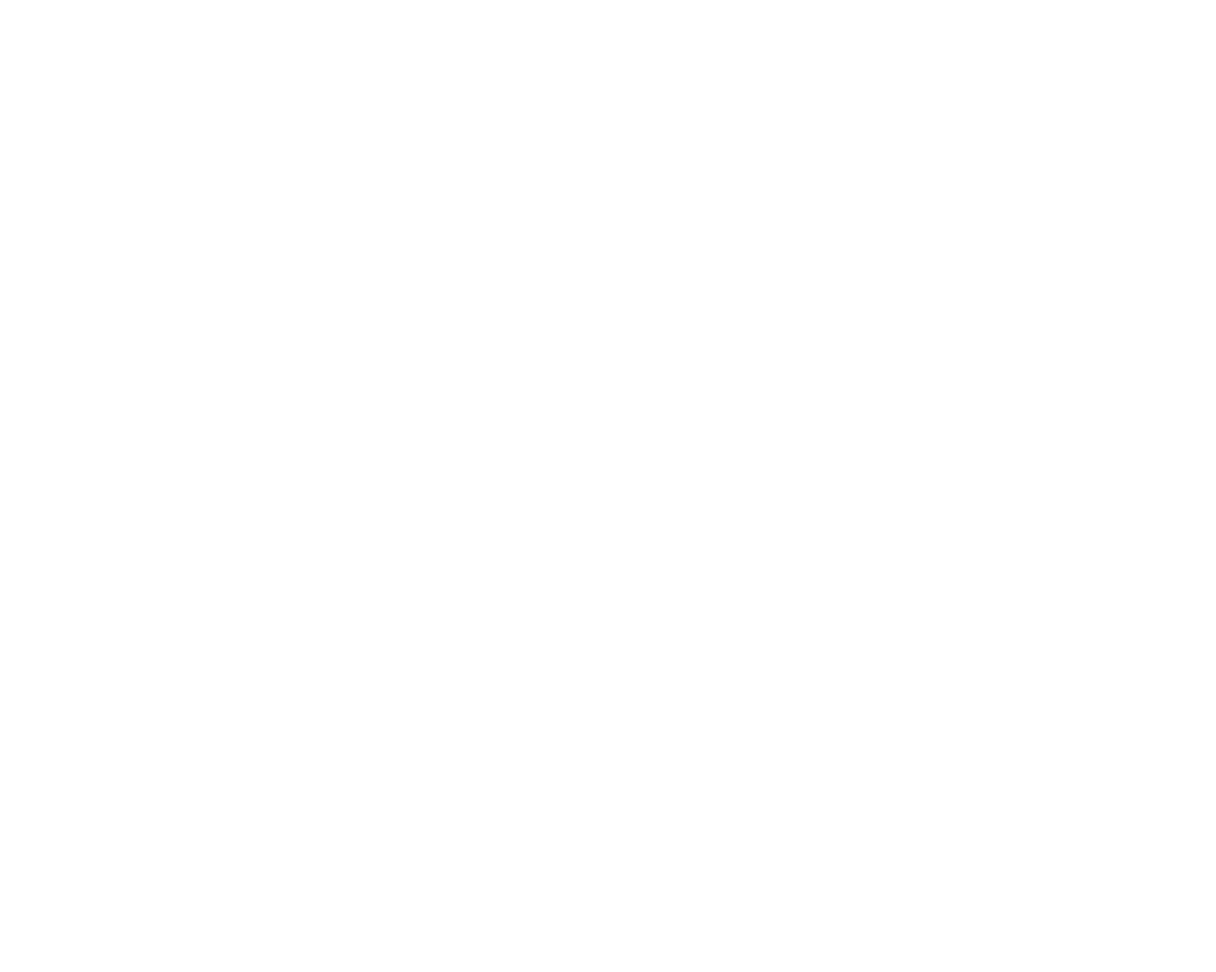
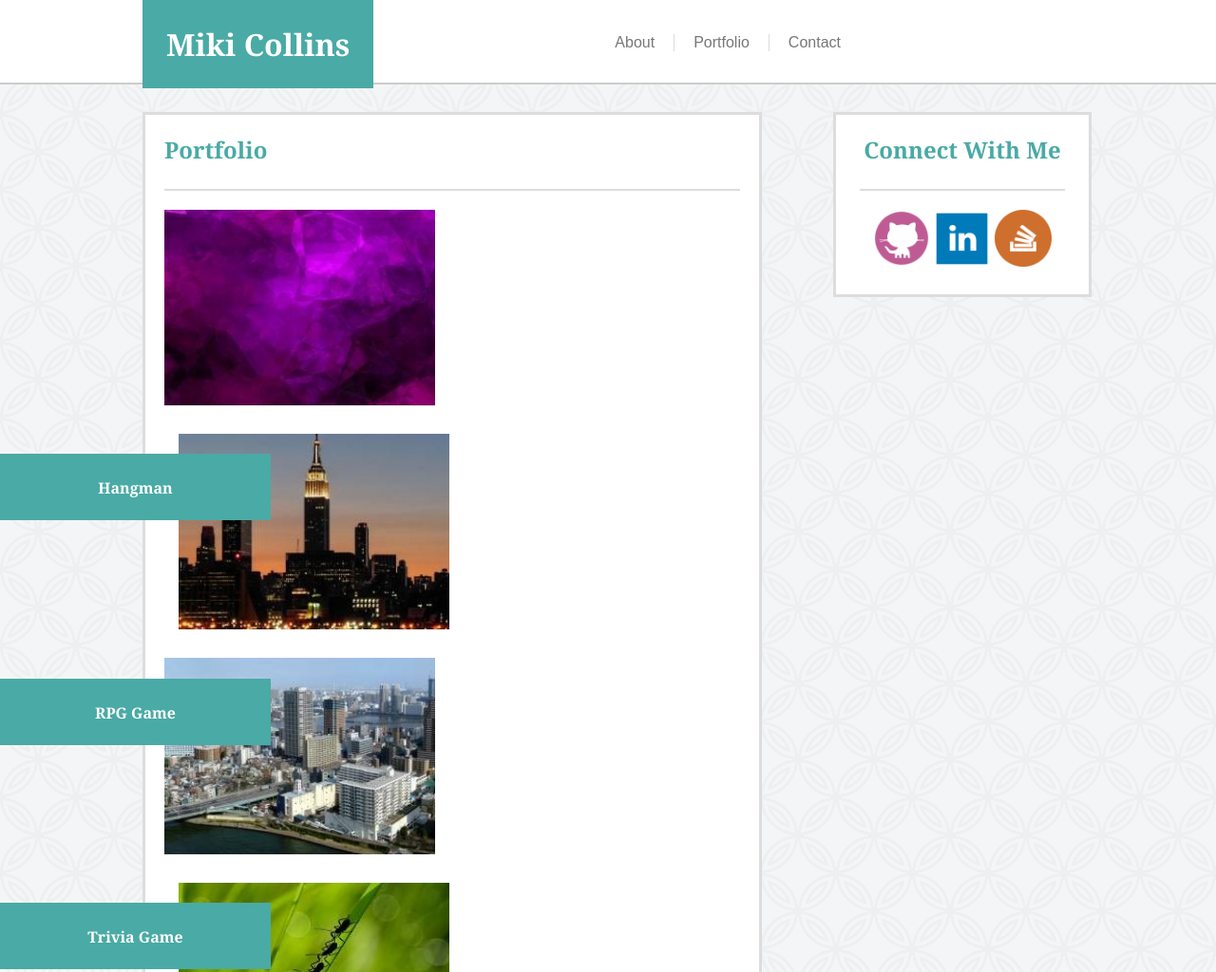
Before and after one commit to mcollins33/Basic-Portfolio, a plain HTML site: page portfolio.html in a window 1280 px wide. Shown: the top 1024 px of the page at 95% size. Before the commit the page ends 800 px from the top, so only its background shows below. Drawn offline with Linux system fonts and the light colour scheme.

Commit message:
add portfolio and contact page

```diff
--- a/assets/css/style.css
+++ b/assets/css/style.css
@@ -5,8 +5,6 @@ header {
 	border-color: #cccccc;
 	border-bottom-style: solid;
 	border-width: 2px;
-	margin: 0;
-	padding: 0;
 	width: 100%;
 
 }
@@ -14,6 +12,8 @@ header {
 
 body {
 	background-image: url("../images/contemporary_china_2.png");
+	padding: 0;
+	margin: 0;
 }
 
 section {
@@ -33,7 +33,7 @@ section {
 nav {
 	height: 86.8px;
 	float: right;
-	padding-right: 365px;
+	padding-right: 375px;
 
 }
 
@@ -86,6 +86,7 @@ aside {
 
 }
 
+
 #list {
 	border-right-style: solid;
 	border-right-width: 1px;
@@ -100,9 +101,38 @@ aside {
 	border-color: #dddddd;
 	padding: 0 0 25px;
 	text-align: center;
+}
 
+.overlap {
 
 }
+
+h4 {
+
+	font-family: "Georgia", Times, "Times New Roman", serif;
+	background: #4aaaa5;
+	color: white;
+	width: 285px;
+	height: 45px;
+	text-align: center;
+	padding-top: 25px;
+	position: absolute;
+	left: 0px;
+}
+
+#port {
+	clear: left;
+	width: 606px;
+	color: #777777;
+	background: #ffffff;
+	border: solid;
+	border-color: #dddddd;
+	background: #ffffff;
+	margin: 25px 25px 25px 150px;
+	padding: 0 20px 0 20px;
+
+}
+
 footer {
 	clear: left;
 	border-top-style: solid;
--- a/contact.html
+++ b/contact.html
@@ -0,0 +1,53 @@
+<!DOCTYPE html>
+<html>
+<head>
+	<title>All About Me</title>
+	<link rel="stylesheet" type="text/css" href="assets/css/style.css">
+
+</head>
+<body>
+	<header>
+		<h1 id="name">Miki Collins</h1>
+
+		<nav>
+		<ul>
+			<li id="list"><a href="index.html">About</a></li>
+			<li id="list"><a href="portfolio.html">Portfolio</a></li>
+			<li><a href="contact.html">Contact</a></li>
+		</ul>
+		</nav>
+
+	</header>
+
+
+	<section>
+		<h1 id="aboutme">Contact Me</h1>
+
+		<form>
+
+			Name<br>
+			<input type="text" name="name" size="90"><br>
+			Email<br>
+			<input type="email" name="email" size="90"><br>
+			Message<br>
+			<input type="message" name="message" size="90"><br>
+			<input type="submit" value="Submit">
+
+		</form>
+
+	</section>
+
+	<aside>
+		<h2 id="connect">Connect With Me</h2>
+		<a href="https://github.com/mcollins33"><img src="assets/images/github.png" alt="GitHub" style="width: 60px" /></a>
+		<a href="https://www.linkedin.com/in/miki-collins-b68a7615"><img src="assets/images/linkedin.png" alt="LinkedIn" style="width: 60px" /></a>
+		<a href="#"><img src="assets/images/stackoverflow.png" alt="Stack Overflow" style="width: 60px"/></a>
+	</aside>
+
+
+	<footer>
+		<P><strong>Copyright &copy 2017 Miki Collins</strong></P>
+	</footer>
+
+</body>
+</html>
--- a/portfolio.html
+++ b/portfolio.html
@@ -0,0 +1,68 @@
+<!DOCTYPE html>
+<html>
+<head>
+	<title>All About Me</title>
+	<link rel="stylesheet" type="text/css" href="assets/css/style.css">
+
+</head>
+<body>
+	<header>
+		<h1 id="name">Miki Collins</h1>
+
+		<nav>
+		<ul>
+			<li id="list"><a href="index.html">About</a></li>
+			<li id="list"><a href="portfolio.html">Portfolio</a></li>
+			<li><a href="contact.html">Contact</a></li>
+		</ul>
+	</nav>
+
+	</header>
+
+
+	<section id="port">
+
+		<h1 id="aboutme">Portfolio</h1>
+
+		<div class="overlap">
+			<a href="#"><img src="assets/images/placeholder1.jpg" alt="Hangman" style="width: 285px; padding-right: 15px; padding-bottom: 25px" /></a>
+			<h4>Hangman</h4>
+		</div>
+
+		<div class="overlap">
+			<a class="overlap" href="#"><img src="assets/images/placeholder5.jpg" alt="RPG Game" style="width: 285px; padding-left: 15px; padding-bottom: 25px" /></a>
+			<h4>RPG Game</h4>
+		</div>
+
+		<div class="overlap">
+			<a class="overlap" href="#"><img src="assets/images/placeholder6.jpg" alt="Trivia Game" style="width: 285px; padding-right: 15px; padding-bottom: 25px" /></a>
+			<h4>Trivia Game</h4>
+		</div>
+
+		<div class="overlap">
+			<a class="overlap" href="#"><img src="assets/images/placeholder3.jpg" alt="Rutgers Info Widget" style="width: 285px; padding-left: 15px; padding-bottom: 25px" /></a>
+			<h4>Rutgers Info Widget</h4>
+		</div>
+
+		<div class="overlap">
+			<a class="overlap" href="#"><img src="assets/images/placeholder4.jpg" alt="Rock Paper Scissors" style="width: 285px; padding-bottom: 25px" /></a>
+			<h4>Rock Paper Scissors</h4>
+		</div>
+
+
+	</section>
+
+	<aside>
+		<h2 id="connect">Connect With Me</h2>
+		<a href="https://github.com/mcollins33"><img src="assets/images/github.png" alt="GitHub" style="width: 60px" /></a>
+		<a href="https://www.linkedin.com/in/miki-collins-b68a7615"><img src="assets/images/linkedin.png" alt="LinkedIn" style="width: 60px" /></a>
+		<a href="#"><img src="assets/images/stackoverflow.png" alt="Stack Overflow" style="width: 60px"/></a>
+	</aside>
+
+
+	<footer>
+		<P><strong>Copyright &copy 2017 Miki Collins</strong></P>
+	</footer>
+
+</body>
+</html>
```
Also changed, not shown: index.html (+4 -4 lines), assets/images/Portfolio_About.png (deleted), assets/images/placeholder1.jpg (added), assets/images/placeholder3.jpg (added), assets/images/placeholder4.jpg (added), assets/images/placeholder5.jpg (added), assets/images/placeholder6.jpg (added).
